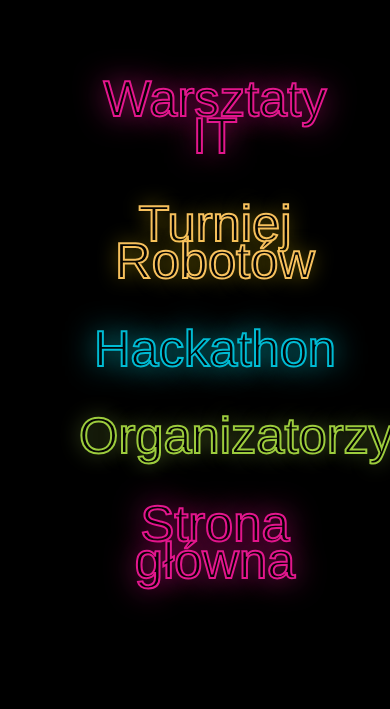
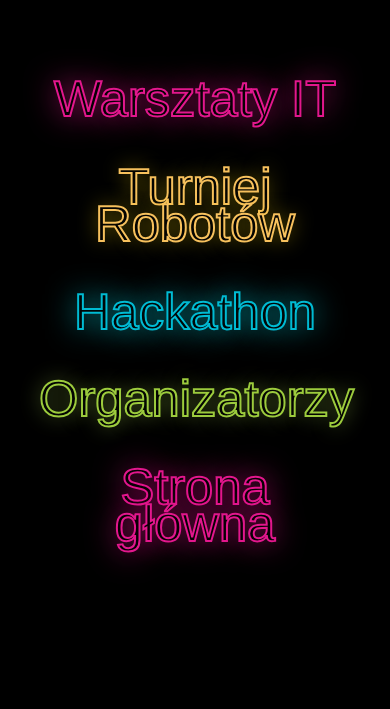
Before and after one commit to vulpeso/NeonWebsite, a plain HTML site: page index.html in a window 390 px wide. Both pictures are taken after a click on the link 335 px from the left and 55 px from the top of the page. Shown: the part 135-844 px from the top of the page. Drawn offline with nearby package versions, Linux system fonts and the light colour scheme; some packages are replaced by stand-ins of ours; files that its build step writes are made by us from their sources.

Commit message:
fixed mobile display for menu

```diff
--- a/css/menu.css
+++ b/css/menu.css
@@ -87,8 +87,12 @@
   transform: rotate(-45deg);
 }
 
+.main-menu{
+    padding: 0;
+    margin: 0;
+}
+
 .menu-item{
-
     margin-top: 6vh;
 }
 
--- a/index.html
+++ b/index.html
@@ -38,7 +38,7 @@
     <a class="toggle" id="toggle"><s class="bar"></s><s class="bar"></s></a>
     <!--<div class="toggle">=</div>-->
     <div class="side-bar" style="text-align: center;">
-		<ul>
+		<ul class="main-menu">
 			<li class="menu-item"><a class="neon-button pink" ui-sref=".workshops">Warsztaty IT</a></li>
 			<li class="menu-item"><a class="neon-button yellow" ui-sref=".robots">Turniej Robotów</a></li>
 			<li class="menu-item"><a class="neon-button blue" ui-sref=".hack">Hackathon</a></li>
```
